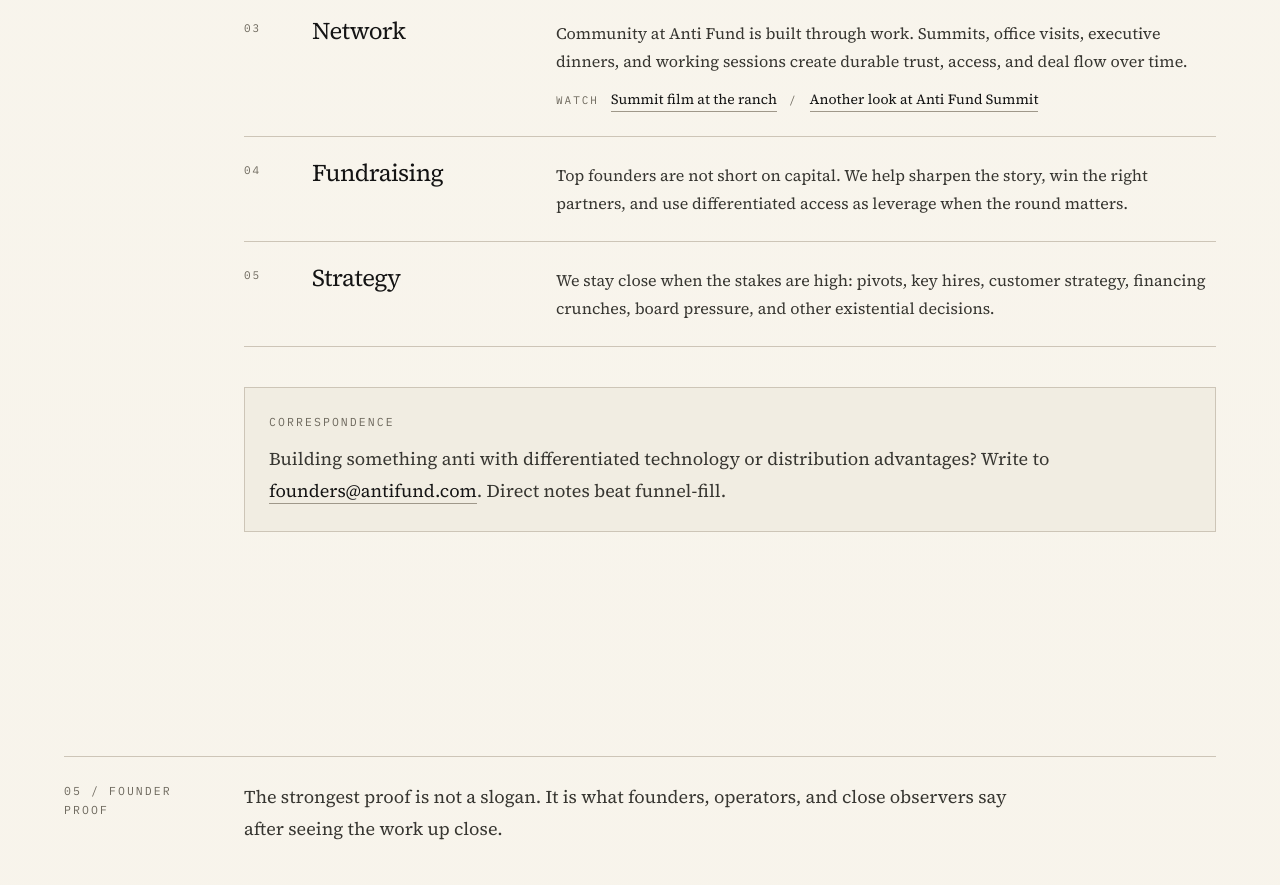
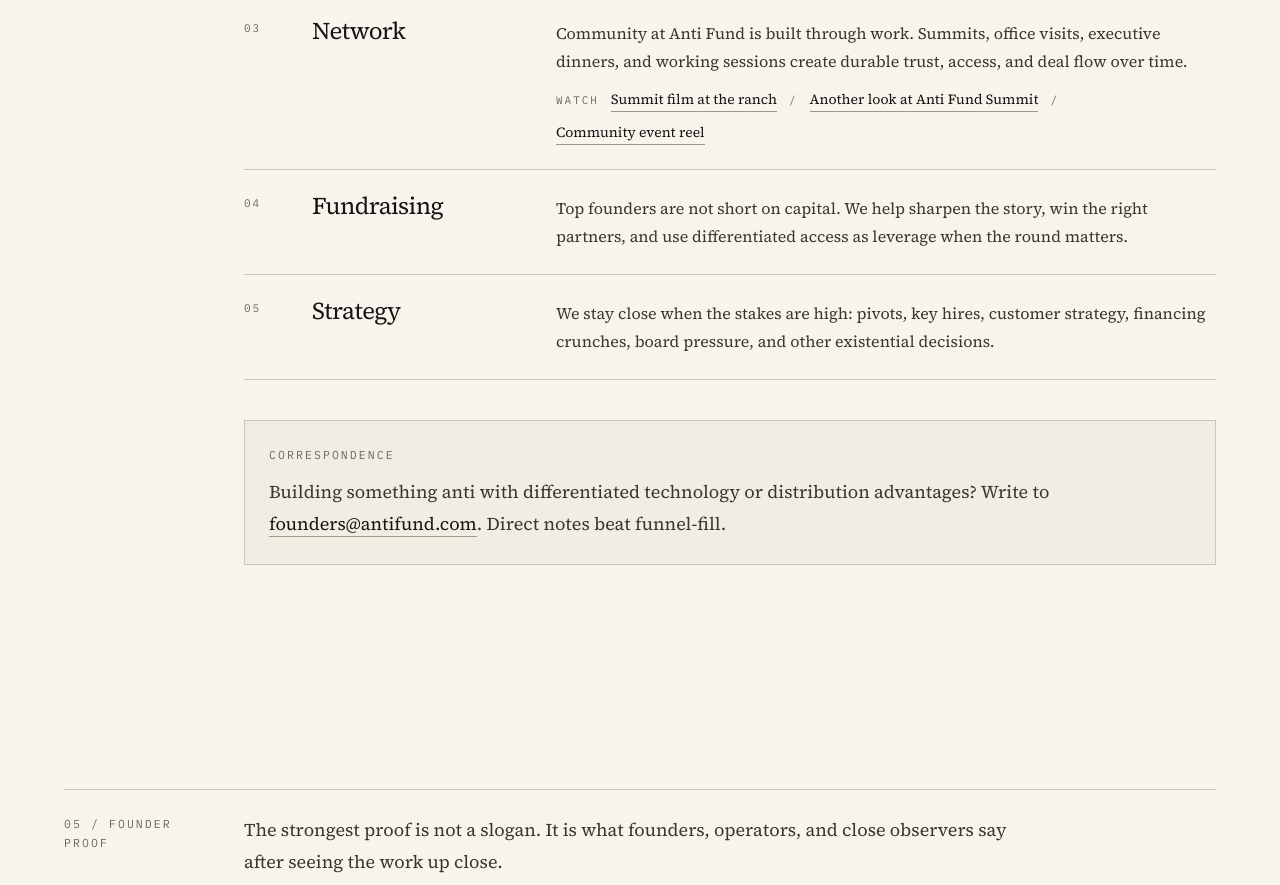
Before and after one commit to geoffreywoo/anti-fund, a Next.js app: page / in a window 1280 px wide. Shown: the part 8040-8925 px from the top of the page. Built offline with nearby package versions, Linux system fonts and the light colour scheme.

Commit message:
feat: add community events video link

```diff
--- a/components/HowWeHelp.tsx
+++ b/components/HowWeHelp.tsx
@@ -30,6 +30,10 @@ const pillars: Pillar[] = [
       {
         label: "Another look at Anti Fund Summit",
         href: "https://www.youtube.com/watch?v=PIH2C-dLLUc",
+      },
+      {
+        label: "Community event reel",
+        href: "https://www.youtube.com/watch?v=4ND2P-HydlM",
       },
     ],
   },
```
Also changed, not shown: 1 other file (tests, documents, lock files or other folders).
